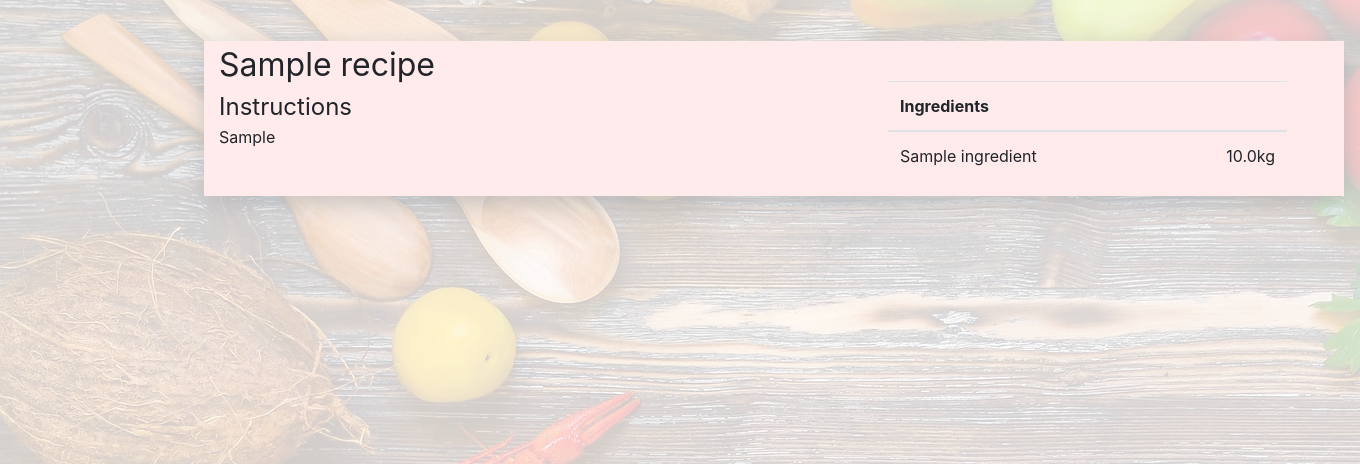
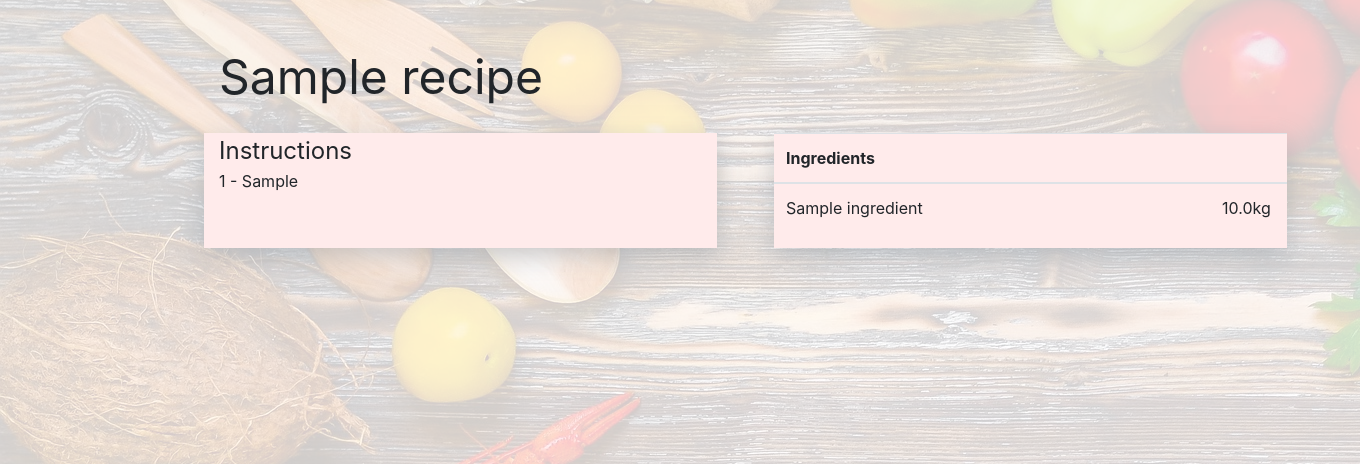
Before and after one commit to Kadlec-Filip/Phood, a Django app: page /spec_rec/1 in a window 1360 px wide. Shown: the part 56-520 px from the top of the page. Run offline with Django 5.2, Linux system fonts and the light colour scheme; tables that the repository leaves empty hold one stand-in row (values such as "Sample post"); some libraries are stand-ins or nearby versions.

Commit message:
Added steps to database and displaying them on specific_recipe.html

```diff
--- a/Phood1/pages/views.py
+++ b/Phood1/pages/views.py
@@ -1,6 +1,6 @@
 from django.shortcuts import render
 from django.http import HttpResponse
-from recipe.models import Recipe, RecipeIngredients, Ingredient
+from recipe.models import Recipe, RecipeIngredients, Ingredient, Instructions
 
 def homepage_view(request, *args, **kwargs):
     return render(request, "pages/home.html", {})
@@ -17,6 +17,9 @@ def specific_recipe_view(request, recipe_id, *args, **kwargs):
     for ing in recipe_ingredients:
         ingredients_info.append([Ingredient.objects.get(name=ing.ingredient_id).name, ing.qty, ing.unit])
     context['ing_info'] = ingredients_info
+
+    # Get all steps increasing order
+    context['recipe_steps'] = Instructions.objects.filter(rec_id=recipe_id).order_by('step_number')
     return render(request, "pages/specific_recipe.html", context)
 
 def allrecipes_view(request, *args, **kwargs):
--- a/Phood1/recipe/models.py
+++ b/Phood1/recipe/models.py
@@ -1,8 +1,8 @@
 from django.db import models
 
 class Recipe(models.Model):
+    # TODO: Add Time, Complexity of a recipe
     title           = models.CharField(max_length=100, null=False)
-    instructions    = models.TextField(default='')
     picture         = models.CharField(default='')  # path to pic
 
     def __str__(self):
@@ -31,3 +31,8 @@ class RecipeIngredients(models.Model):
 
     def __str__(self):
         return f"{self.ingredient_id.name} from{self.recipe_id.title}"
+
+class Instructions(models.Model):
+    rec_id          = models.ForeignKey(Recipe, related_name="rec_id", on_delete=models.CASCADE)
+    step_number      = models.IntegerField(default=0)
+    step_instruction= models.CharField(max_length=120)
--- /dev/null
+++ b/Phood1/scripts/recipe_steps.csv
@@ -0,0 +1,5 @@
+"Pasta a la Carbonara", "1", "Start cooking pasta"
+"Pasta a la Carbonara", "2", "Saute onion & bacon until brown"
+"Pasta a la Carbonara", "3", "While pasta is cooking, separate yolk and white. Mix yolk with parmiggiano & pepper."
+"Pasta a la Carbonara", "4", "Before taking pasta out of water, add two tablespoons of pasta water to the mix from the previous step"
+"Pasta a la Carbonara", "5", "Mx the sauce and pasta and serve. Top with parmiggiano"
--- a/Phood1/scripts/recipes_init.csv
+++ b/Phood1/scripts/recipes_init.csv
@@ -1 +1 @@
-"Pasta a la Carbonara", "Do this and that", "Path/to/carbonara.png"
+"Pasta a la Carbonara", "Path/to/carbonara.png"
--- a/Phood1/templates/pages/specific_recipe.html
+++ b/Phood1/templates/pages/specific_recipe.html
@@ -12,23 +12,31 @@ h1, h2, h3, p{
     margin-top: 3%;
     margin-left: 15%;
     margin-right: 10%;
+}
+
+#recipe_container_inner{
     background-color: rgb(255, 235, 235);
     box-shadow: rgba(149, 157, 165, 0.5) 0px 8px 24px;;
 }
+
+.top-buffer { margin-top:20px; }
 </style>
 
 
 <div class="container" id="recipe_container">
-    <div class="row">
-    <div class="column" style="width: 35%;">
-      <div class="col" style="font-size: xx-large;">{{ recipe.title }}</div>
+  <div class="row"><div class="col" style="font-size: xxx-large;">{{ recipe.title }}</div></div>
+  <div class="row top-buffer">
+    <div class="column" style="width: 45%;" id="recipe_container_inner">
       <div class="w-100"></div>
       <div class="col" style="font-size: x-large;">Instructions</div>
       <div class="w-100"></div>
-      <div class="col">{{ recipe.instructions }}</div>
+      {% for step in recipe_steps %}
+      <div class="col">{{ step.step_number }} - {{ step.step_instruction }}</div>
+      <div class="w-100"></div>
+      {% endfor %}
     </div>
 
-    <div class="column" style="margin-right: 5%; margin-left: auto; margin-top: 40px; width: 35%;">
+    <div class="column" style="margin-right: 5%; margin-left: auto; width: 45%;" id="recipe_container_inner">
       <table class="table" id="ing_table">
         <thead>
           <tr>
```
Also changed, not shown: Phood1/scripts/load_db_data.py (+9 -2 lines), Phood1/recipe/migrations/0006_remove_recipe_instructions_instructions.py (added), Phood1/recipe/migrations/0007_rename_step_numer_instructions_step_number.py (added).
